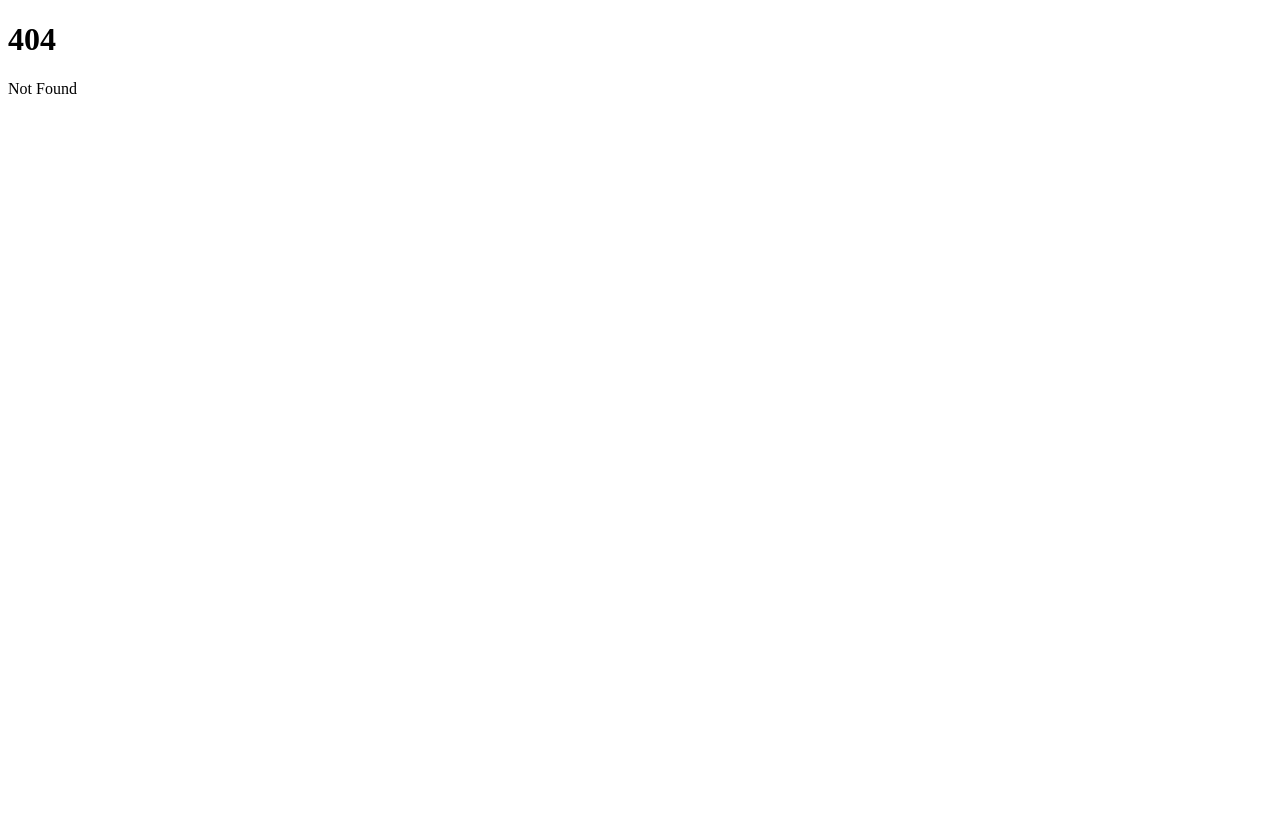
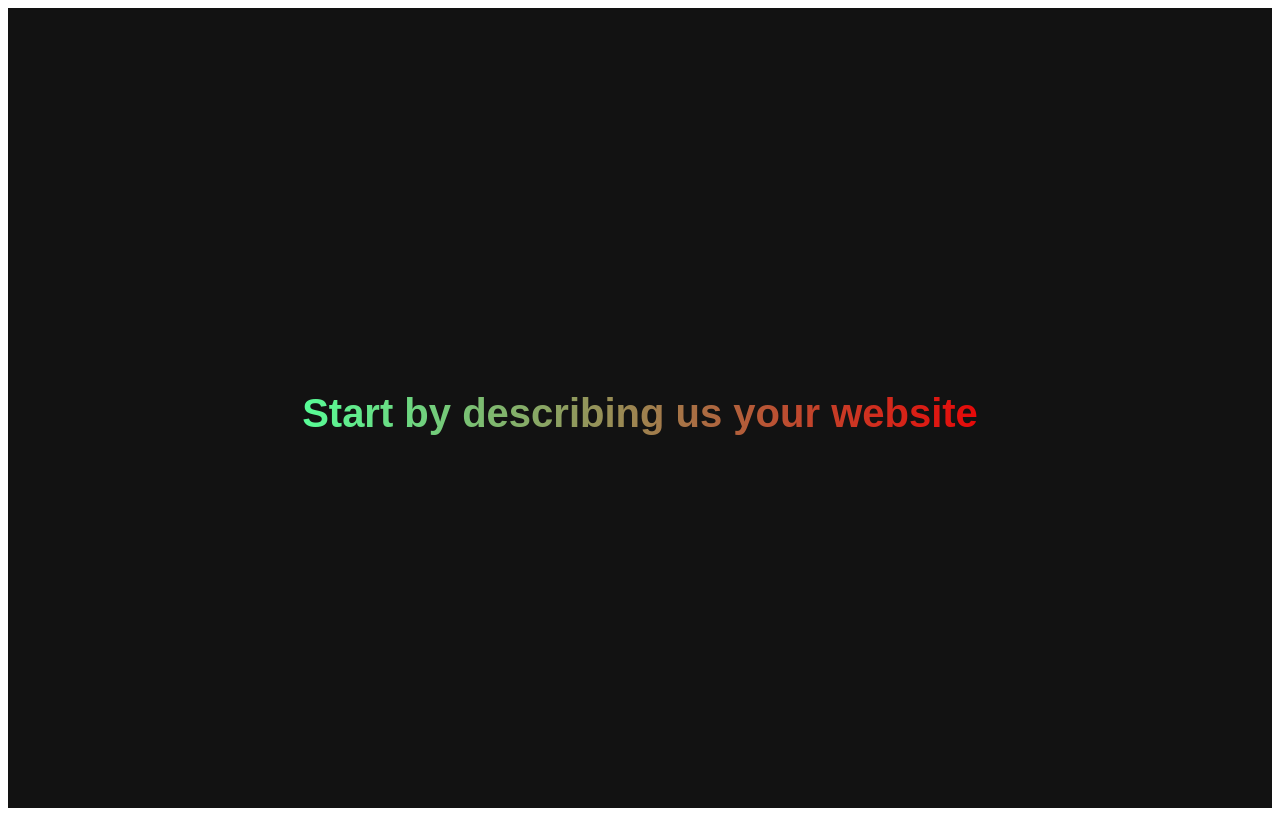
Before and after one commit to MONISHSHARMA080/first-website-svelte-, a SvelteKit app: page /iecc/temp in a window 1280 px wide. Before the commit this address had no page. Built offline with nearby package versions, Linux system fonts and the light colour scheme.

Commit message:
made the protecting , on this route so even it the app is made , will make the dir just to make sure that user have a dir

```diff
--- /dev/null
+++ b/src/routes/iecc/temp/+page.svelte
@@ -0,0 +1,61 @@
+
+	<main>
+    <div class="container">
+      <h1>
+        <span class="text-animation text">Start by describing us your website</span>
+      </h1>
+    </div>
+  </main>
+
+  <style>
+    main {
+      display: flex;
+      flex-direction: column;
+      justify-content: center;
+      align-items: center;
+      min-height: 100vh; /* This will make the main element take up the entire page height */
+      background-color: #121212;
+      color: #f5f5f5;
+      font-family: sans-serif;
+    }
+
+    .container {
+      text-align: center;
+    }
+
+    h1 {
+      font-size: 2.5rem;
+      margin-bottom: 1rem;
+      position: relative;
+    }
+    .text{
+     color: rgb(255, 2, 52);
+    }
+
+    .text-animation {
+      background: linear-gradient(
+        90deg,
+        rgb(255, 2, 52) 50%,
+        rgb(87, 253, 151) 0%,
+        rgba(245, 8, 8, 0.932) 100%
+      );
+      background-size: 200% 200%;
+      background-position: 100% 0;
+      -webkit-background-clip: text;
+      -webkit-text-fill-color: transparent;
+      animation: text-animation 3s ease 1 forwards;
+    }
+
+    @keyframes text-animation {
+      0% {
+        background-position: 100% 0;
+      }
+      50% {
+        background-position: 0 0;
+      }
+      100% {
+        background-position: -100% 0;
+      }
+    }
+
+  </style>
```
Also changed, not shown: 1 other file (tests, documents, lock files or other folders).
